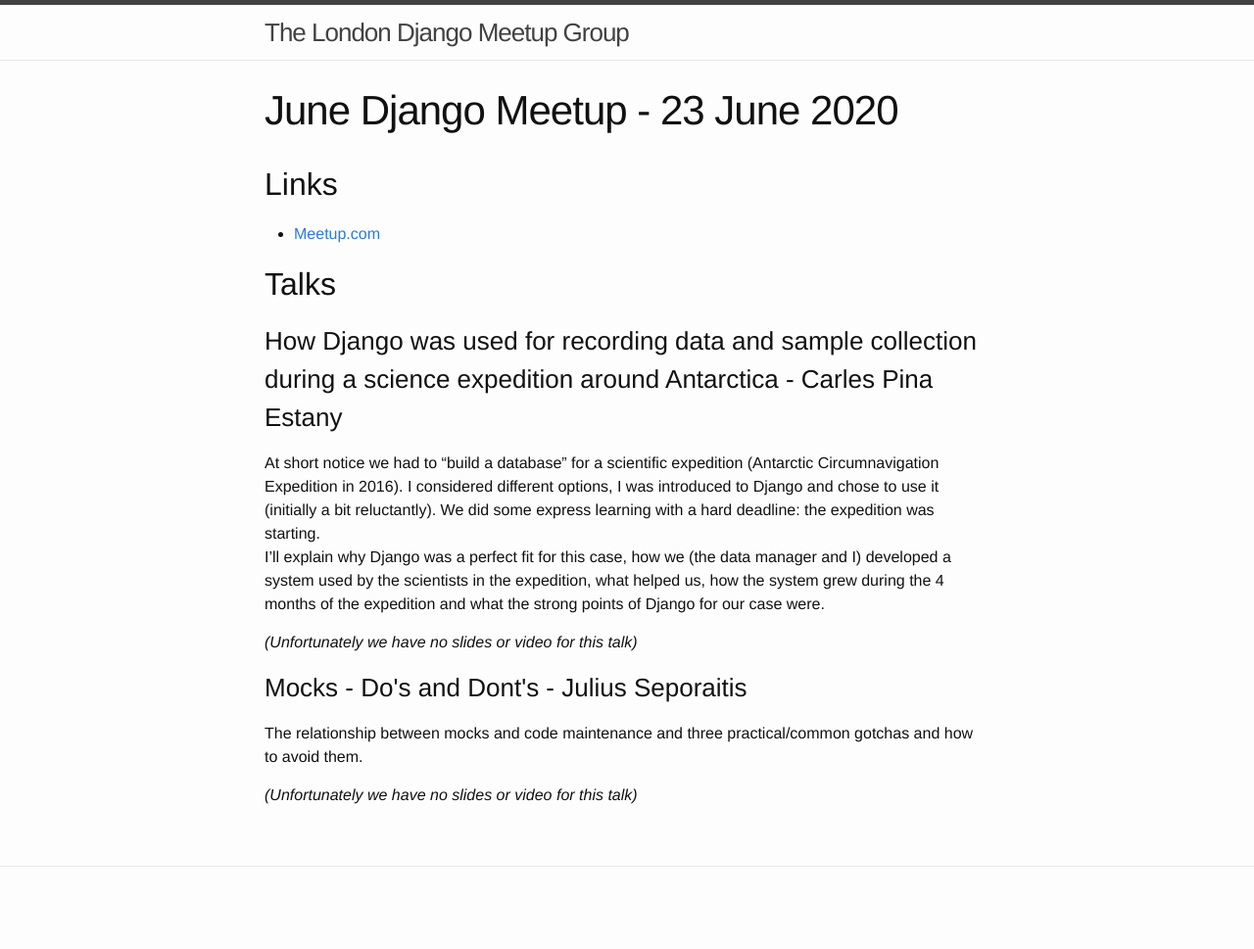
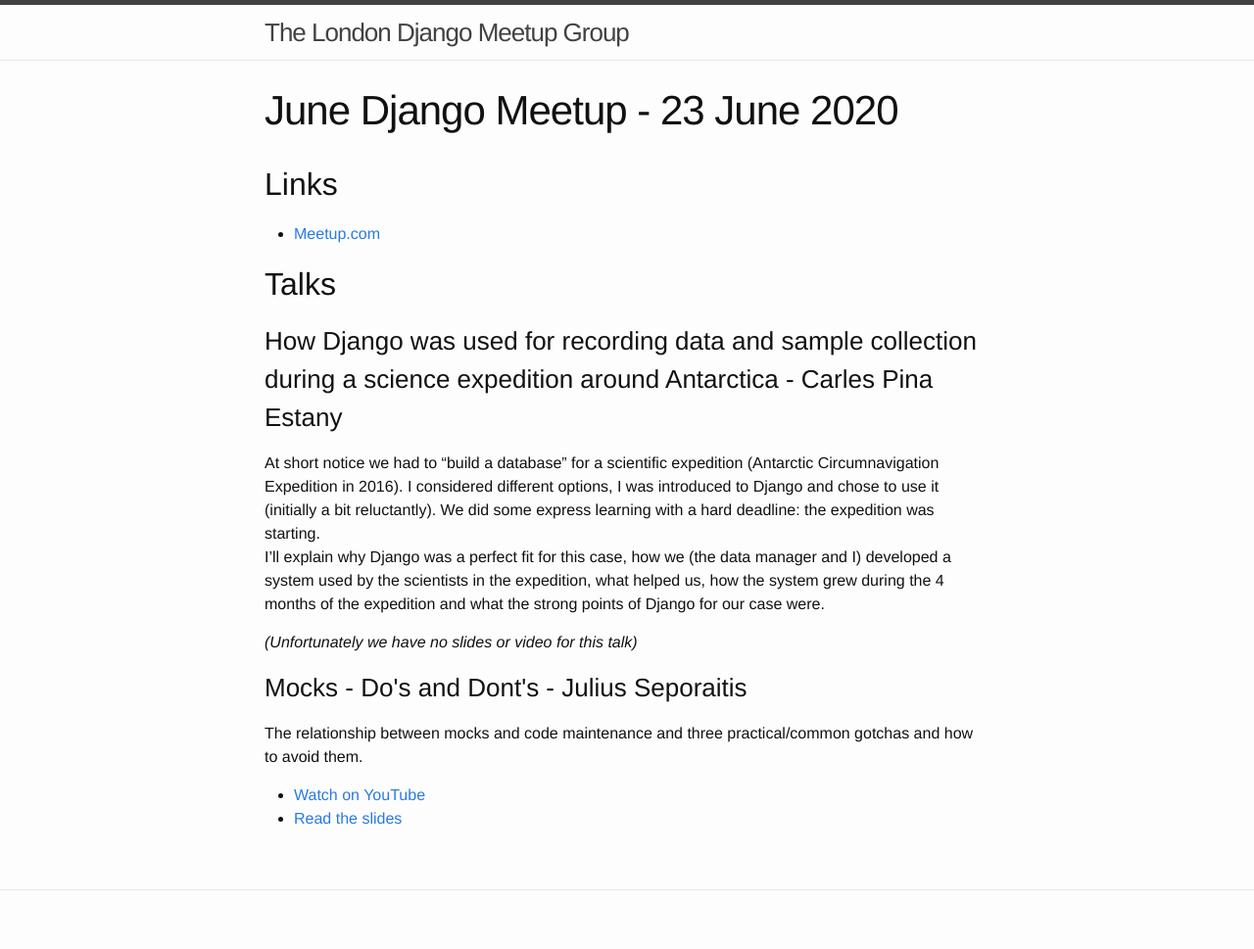
Before and after one commit to djangolondon/djangolondon.github.io, a Jekyll site: the page built from _meetups/2020-06-23.md, in a window 1280 px wide. Shown: the whole page at 98% size. Built offline with Jekyll 4.4.1, drawn with Linux system fonts in a browser that asks for light colours; before the commit the page ends 945 px from its top, so only the background shows below that; some of the changed lines change nothing that is shown.

Commit message:
Add slides and youtube link for Julius' talk

```diff
--- a/_meetups/2020-06-23.md
+++ b/_meetups/2020-06-23.md
@@ -11,4 +11,6 @@ talks:
 - title: "Mocks - Do's and Dont's"
   speaker: Julius Seporaitis
   description: The relationship between mocks and code maintenance and three practical/common gotchas and how to avoid them.
+  slides: https://www.seporaitis.net/testing-slides/presentation.html
+  youtube: https://www.youtube.com/watch?v=6iNse01vhBs
 ---
```
